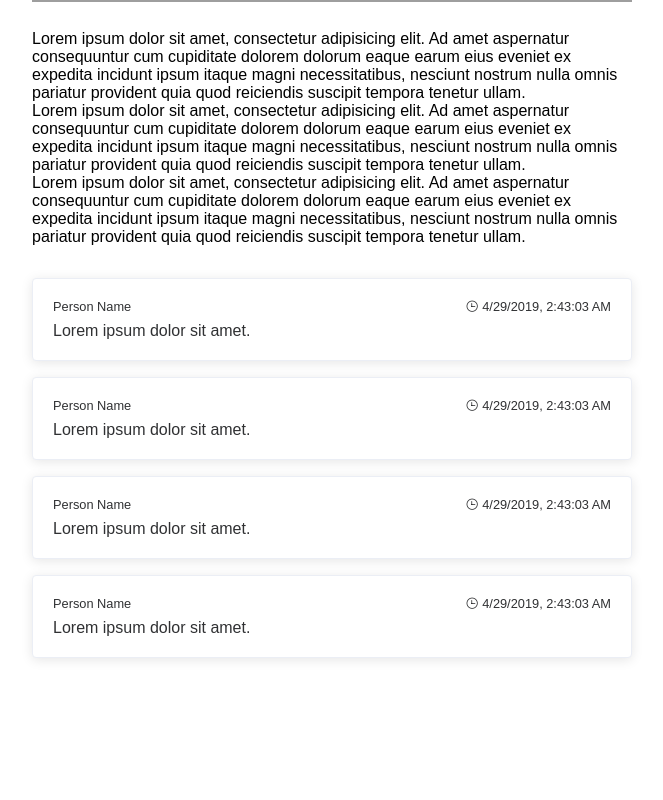
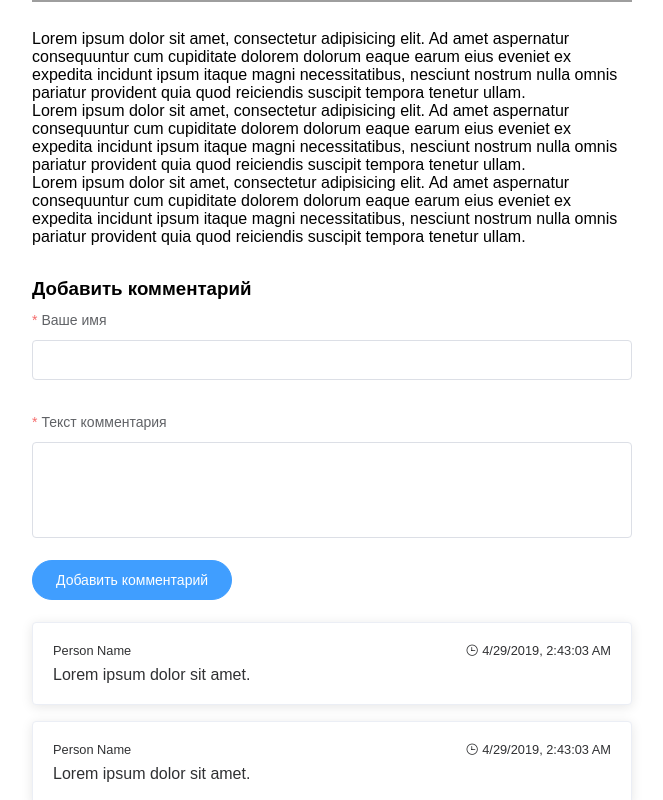
Before and after one commit to Belchenkov/nuxt-blog-wfm, a Nuxt app: page /post/1 in a window 1280 px wide. Shown: the part 589-1389 px from the top of the page, without its empty margins (308-971 px from the left). Before the commit the page ends 1343 px from the top, so only its background shows below. Built offline with nearby package versions, Linux system fonts and the light colour scheme; grey boxes are pictures that could not be loaded; a web font is replaced by a local one.

Commit message:
Form Add New Comment

```diff
--- /dev/null
+++ b/components/main/CommentForm.vue
@@ -0,0 +1,62 @@
+<template>
+    <el-form
+      :model="controls"
+      :rules="rules"
+      ref="form"
+      @submit.native.prevent="onSubmit"
+    >
+      <h1>Добавить комментарий</h1>
+      <el-form-item label="Ваше имя" prop="name">
+        <el-input v-model.trim="controls.name" />
+      </el-form-item>
+      <el-form-item label="Текст комментария" prop="text">
+        <el-input
+          v-model.trim="controls.text"
+          type="textarea"
+          resize="none"
+          :rows="4"
+        />
+      </el-form-item>
+      <el-form-item>
+        <el-button
+          type="primary"
+          round
+          native-type="submit"
+        >Добавить комментарий</el-button>
+      </el-form-item>
+    </el-form>
+</template>
+
+<script>
+    export default {
+      data () {
+        return {
+          controls: {
+            name: '',
+            text: ''
+          },
+          rules: {
+            name: [
+              { required: true, message: 'Имя не может быть пустым', trigger: 'blur' }
+            ],
+            text: [
+              { required: true, message: 'Введите Ваш комментарий', trigger: 'blur' }
+            ]
+          }
+        }
+      },
+      methods: {
+        onSubmit () {
+          this.$refs.form.validate(valid => {
+            if (valid) {
+              console.log('Form is valid');
+            }
+          });
+        }
+      }
+    }
+</script>
+
+<style scoped>
+
+</style>
--- a/pages/post/_id.vue
+++ b/pages/post/_id.vue
@@ -36,7 +36,7 @@
           nesciunt nostrum nulla omnis pariatur provident quia quod reiciendis suscipit tempora tenetur ullam.</p>
       </main>
       <footer>
-        <!-- Form -->
+        <app-comment-form />
         <div class="comments" v-if="true">
           <app-comment
             v-for="comment in 4"
@@ -51,13 +51,15 @@
 
 <script>
     import AppComment from '@/components/main/Comment';
+    import AppCommentForm from '@/components/main/CommentForm';
 
     export default {
         validate({params}) {
           return Boolean(params.id);
         },
         components: {
-          AppComment
+          AppComment,
+          AppCommentForm
         }
     }
 </script>
```
